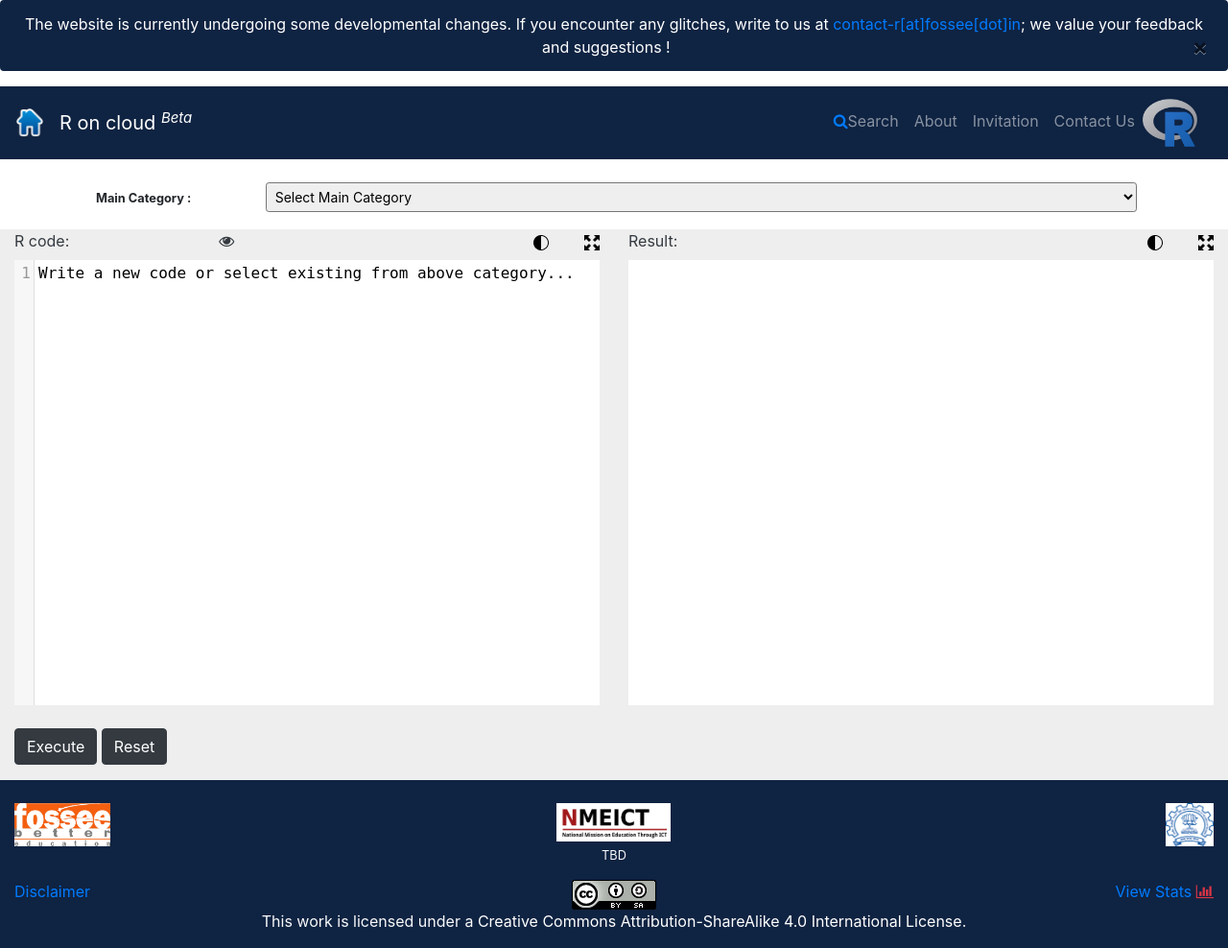
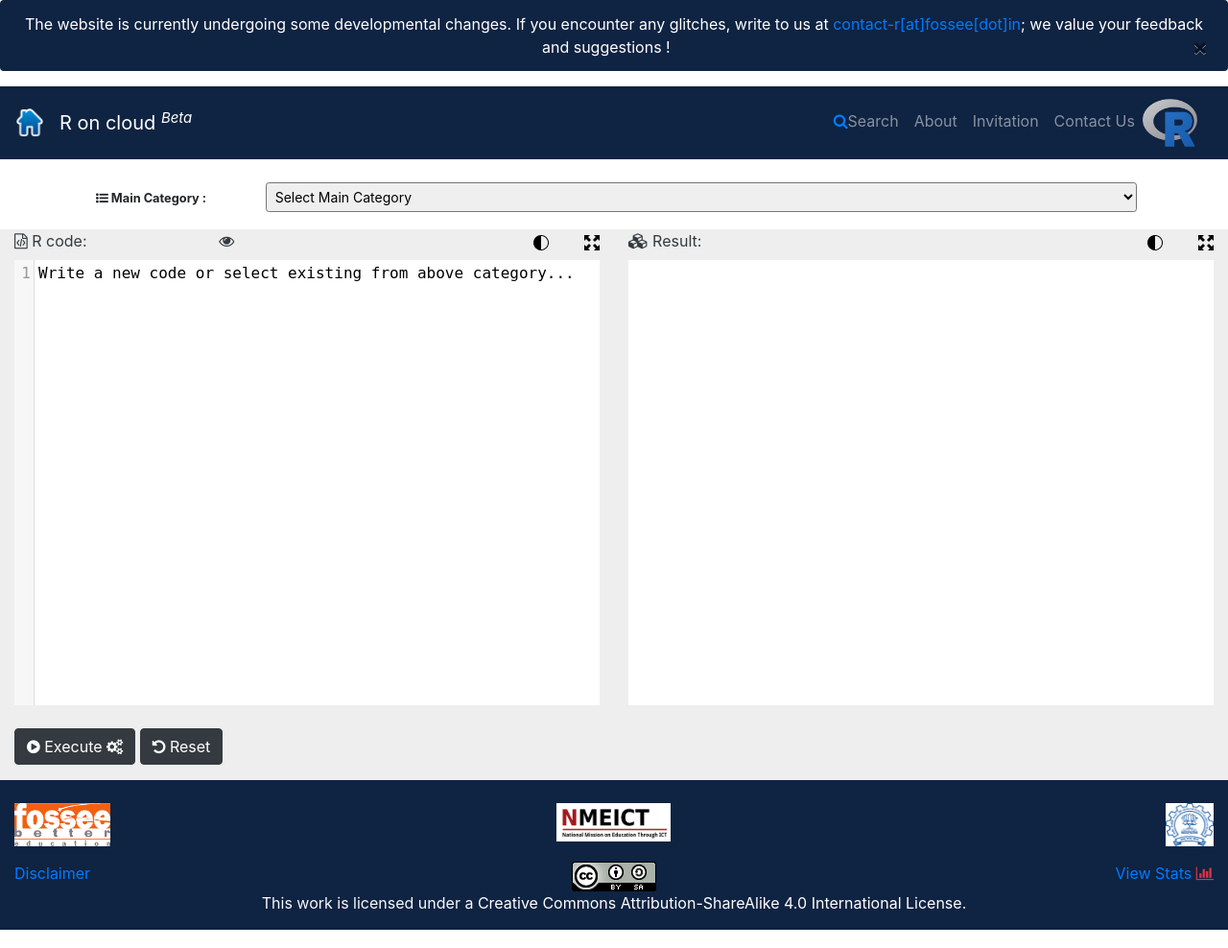
Before and after one commit to FOSSEE/R_on_Cloud_Web_Interface, a Django app: template website/static/website/templates/index.html in a window 1280 px wide. Shown: the whole page at 96% size. Run offline with Django 3.2, Linux system fonts and the light colour scheme; the template is opened without the code that fills it, so the values that code supplies are empty; parts of the project's set-up code (start-up, migrations or seed data) failed here and were passed over; some libraries are stand-ins or nearby versions.

Commit message:
updated the UI

```diff
--- a/website/static/website/js/cloud.js
+++ b/website/static/website/js/cloud.js
@@ -676,7 +676,7 @@ $(document.body).ready(function() {
             function(data) {
                 var exists;
                 $("#execute-inner").html(
-                    "Execute");
+                    '<i class="fa fa-play-circle" aria-hidden="true"></i> Execute <i class="fa fa-cogs" aria-hidden="true"></i>');
                 ajax_loader('clear');
                 if (data.error.length != 0)
                 {
@@ -713,21 +713,21 @@ $(document.body).ready(function() {
     /********************************************/
     $(document).on("click", "#download-book", function(e) {
         window.location =
-            "http://r.fossee.in/textbook-companion/download/book/" + $(
+            "https://r.fossee.in/textbook-companion/download/book/" + $(
                 "#books").val();
         e.preventDefault();
     });
 
     $(document).on("click", "#download-chapter", function(e) {
         window.location =
-            "http://r.fossee.in/textbook-companion/download/chapter/" +
+            "https://r.fossee.in/textbook-companion/download/chapter/" +
             $("#chapters").val();
         e.preventDefault();
     });
 
     $(document).on("click", "#download-example", function(e) {
         window.location =
-            "http://r.fossee.in/textbook-companion/download/example/" +
+            "https://r.fossee.in/textbook-companion/download/example/" +
             $("#examples").val();
         e.preventDefault();
     });
@@ -941,12 +941,12 @@ $(document.body).ready(function() {
                     $("#relevant").html('<h2>Relevant</h2><hr>');
                     for (var i = 0; i < data.length; i++) {
                         $("#relevant").append(
-                            '<a  href="?book_id=' + data[i].id + '" class="">' + data[i].book +
+                            '<a  href="?book_id=' + data[i].id + '" class=""><i class="fa fa-book" aria-hidden="true"></i>' + data[i].book +
                             ' (Author: ' + data[i].author + ')</a><hr>');
 
                     }
                     }else{
-                    $("#relevant").append('Oops! This book is not availabe!');
+                    $("#relevant").append('<i class="fa fa-exclamation-triangle" aria-hidden="true"></i> Oops! This book is not availabe!');
                     }
                     ajax_loader("clear");
                 }
@@ -962,7 +962,7 @@ $(document.body).ready(function() {
                     $("#popular").html('<h2>Popular</h2><hr>');
                     for (var i = 0; i < data.length; i++) {
                         $("#popular").append(
-                            '<a  href="?book_id=' + data[i].ids + '" class="">' + data[i].book +
+                            '<a  href="?book_id=' + data[i].ids + '" class=""><i class="fa fa-book" aria-hidden="true"></i>' + data[i].book +
                             ' (Author: ' + data[i].author + ')</a><hr>');
                     }
                     ajax_loader("clear");
@@ -979,7 +979,7 @@ $(document.body).ready(function() {
                     $("#recent").html('<h2>Recent</h2><hr>');
                     for (var i = 0; i < data.length; i++) {
                         $("#recent").append(
-                            '<a  href="?book_id=' + data[i].ids + '" class="">' + data[i].book +
+                            '<a  href="?book_id=' + data[i].ids + '" class=""><i class="fa fa-book" aria-hidden="true"></i>' + data[i].book +
                             ' (Author: ' + data[i].author + ')</a><hr>');
                     }
                 }
@@ -1030,7 +1030,7 @@ $(document.body).ready(function() {
                     $("#popular").html('<h2>Popular</h2><hr>');
                     for (var i = 0; i < data.length; i++) {
                         $("#popular").append(
-                            '<a  href="?book_id=' + data[i].id + '" class="">' + data[i].book +
+                            '<a  href="?book_id=' + data[i].id + '" class=""><i class="fa fa-book" aria-hidden="true"></i>' + data[i].book +
                             ' (Author: ' + data[i].author + ')</a><hr>');
                     }
                     ajax_loader("clear");
@@ -1047,14 +1047,14 @@ $(document.body).ready(function() {
                     $("#recent").html('<h2>Recent</h2><hr>');
                     for (var i = 0; i < data.length; i++) {
                         $("#recent").append(
-                            '<a  href="?book_id=' + data[i].id + '" class="">' + data[i].book +
+                            '<a  href="?book_id=' + data[i].id + '" class=""><i class="fa fa-book" aria-hidden="true"></i>' + data[i].book +
                             ' (Author: ' + data[i].author + ')</a><hr>');
                     }
                     ajax_loader("clear");
                 }
             });
         e.preventDefault();
-
+    ajax_loader("clear");
     });
 
     $(document).on("click", "#fileuploadsubmit", function() {
--- a/website/static/website/templates/index.html
+++ b/website/static/website/templates/index.html
@@ -94,7 +94,7 @@
     <div class="container small">
         <form class="col-12">
              <div id="main-category-wrapper" class="form-row form-group">
-                <label class="col-sm-2 col-form-label font-weight-bold">Main Category :</label>
+                <label class="col-sm-2 col-form-label font-weight-bold"><i class="fa fa-list-ul" aria-hidden="true"></i> Main Category :</label>
                 <select id="main_categories" class="form-control-sm col-sm-10">
                     <option value="0">Select Main Category</option>
                     {% for category in catg %} {% if maincat_id == category.category_id or maincat_id == 0 %}
@@ -106,7 +106,7 @@
             </div>
 
             <div id="category-wrapper" class="form-row form-group">
-                <label for="disabledInput" class="col-sm-2 col-form-label font-weight-bold">Sub Category :</label>
+                <label for="disabledInput" class="col-sm-2 col-form-label font-weight-bold"><i class="fa fa-th-list" aria-hidden="true"></i> Sub Category :</label>
                 <select id="categories" class="form-control-sm col-sm-8">
                     <option value="0">Select Subcategory</option>
                     {% for category in subcatg %} {% if subcategory_id == category.subcategory_id %}
@@ -115,10 +115,11 @@
                     <option value="{{ category.subcategory_id }}">{{ forloop.counter }} - {{ category.subcategory }}</option>
                     {% endif %} {% endfor %}
                 </select>
-                <a href="#" class="extra-link col-sm-2" id="contributor">+Contributor</a>
+                <a href="#" class="extra-link col-sm-2" id="contributor">+Contributor <i class="fa fa-users" aria-hidden="true"></i> </a>
             </div>
             <div id="books-wrapper" class="form-row form-group">
-                <label for="disabledInput" class="col-sm-2 col-form-label font-weight-bold">Book : </label>
+                <label for="disabledInput" class="col-sm-2 col-form-label font-weight-bold"><i class="fa fa-book" aria-hidden="true"></i>
+Book : </label>
                 <select id="books" class="form-control-sm col-sm-8">
                     <option value="0">Select Book </option>
 
@@ -128,10 +129,10 @@
                     <option value="{{ book.id }}">{{ forloop.counter }} - {{ book.book }} (by {{ book.author }})</option>
                     {% endif %} {% endfor %}
                 </select>
-                <a href="#" class="extra-link col-sm-2" id="download-book">Download Book</a>
+                <a href="#" class="extra-link col-sm-2" id="download-book">Download Book <i class="fa fa-download" aria-hidden="true"></i></a>
             </div>
             <div id="chapters-wrapper" class="form-row form-group">
-                <label for="disabledInput" class="col-sm-2 col-form-label font-weight-bold">Chapter :</label>
+                <label for="disabledInput" class="col-sm-2 col-form-label font-weight-bold"><i class="fa fa-file" aria-hidden="true"></i> Chapter :</label>
                 <select id="chapters" class="form-control-sm col-sm-8">
                     <option value="0">Select Chapter</option>
                     {% for chapter in chapters %} {% if chapter_id == chapter.id %}
@@ -140,11 +141,11 @@
                     <option value="{{ chapter.id }}">{{ chapter.number }} - {{ chapter.name }}</option>
                     {% endif %} {% endfor %}
                 </select>
-                <a href="#" class="extra-link col-sm-2" id="download-chapter">Download Chapter</a>
+                <a href="#" class="extra-link col-sm-2" id="download-chapter">Download Chapter <i class="fa fa-download" aria-hidden="true"></i></a>
             </div>
             <div id="examples-wrapper" class="form-row form-group">
 
-                <label for="disabledInput" class="col-sm-2 col-form-label font-weight-bold">Example :</label>
+                <label for="disabledInput" class="col-sm-2 col-form-label font-weight-bold"><i class="fa fa-bars" aria-hidden="true"></i> Example :</label>
                 <select id="examples" class="form-control-sm col-sm-8">
                     <option value="0">Select Example</option>
                     {% for example in examples %} {% if eid == example.id %}
@@ -153,10 +154,10 @@
                     <option value="{{ example.id }}">{{ example.number }} - {{ example.caption }}</option>
                     {% endif %} {% endfor %}
                 </select>
-                <a href="#" class="extra-link col-sm-2" id="download-example">Download Example</a>
+                <a href="#" class="extra-link col-sm-2" id="download-example">Download Example <i class="fa fa-download" aria-hidden="true"></i></a>
             </div>
             <div id="revisions-wrapper" class="form-row form-group">
-                <label for="disabledInput" class="col-sm-2 col-form-label font-weight-bold">Revision: </label>
+                <label for="disabledInput" class="col-sm-2 col-form-label font-weight-bold"><i class="fa fa-pencil-square-o" aria-hidden="true"></i> Revision: </label>
                 <select id="revisions" class="form-control-sm col-sm-3">
                     <option value="">Select a revision</option>
                     {% for key, value in revisions %} {% if value == commit_sha %}
@@ -167,7 +168,8 @@
                     </option>
                     {% endif %} {% endfor %}
                 </select>
-                <label for="disabledInput" class="col-sm-1 col-form-label font-weight-bold">Diff with: </label>
+                <label for="disabledInput" class="col-sm-1 col-form-label font-weight-bold"><i class="fa fa-files-o" aria-hidden="true"></i>
+ Diff with: </label>
                 <select id="revisions-diff" class="form-control-sm col-sm-3">
                     <option value="">Select a revision</option>
                     {% for key, value in revisions %}
@@ -187,7 +189,8 @@
                 <div class="form-group">
                     <div class="row">
                         <div class="col-4">
-                            <label for="code">R code:</label>
+                            <label for="code"><i class="fa fa-file-code-o" aria-hidden="true"></i>
+ R code:</label>
                         </div>
                         <div class="col-2 float-left">
                             {% if ex_views_count == NULL %}
@@ -226,10 +229,15 @@
                     <textarea id="code" class="form-control" rows="5" placeholder="Write a new code or select existing from above category..." wrap="hard">{{ code }}</textarea>
                     <br>
                     <input type="hidden" id="user_id" name="user_id" value="{{ user_id }}">
-                    <a id="execute" class="btn btn-dark text-white"><span id="execute-inner">Execute</span></a>
+                    <a id="execute" class="btn btn-dark text-white"><span id="execute-inner">
+                    <i class="fa fa-play-circle" aria-hidden="true"></i>
+                     Execute
+                     <i class="fa fa-cogs" aria-hidden="true"></i>
+                    </span></a>
                      <!-- Trigger the modal with a button -->
                       <!-- <button id="uploaddataset" type="button" class="btn btn-dark text-white" data-toggle="modal" data-target="#uploaddatasetModal">Upload Dataset</button>  -->
-                       <button id="reset" type="button" class="btn btn-dark text-white" data-dismiss="modal">Reset</button>
+                       <button id="reset" type="button" class="btn btn-dark text-white" data-dismiss="modal"><i class="fa fa-undo" aria-hidden="true"></i>
+ Reset</button>
 
                       <!-- Modal -->
                       <div class="modal fade" id="uploaddatasetModal" role="dialog">
@@ -259,7 +267,7 @@
                 <div class="form-group">
                     <div class="row">
                         <div class="col-10">
-                            <label for="result">Result:</label>
+                            <label for="result"><i class="fa fa-cubes" aria-hidden="true"></i> Result:</label>
                         </div>
                         <div class="col-1">
                             <div class="float-right">
@@ -310,7 +318,7 @@
         </div>
         <div class="row  small">
             <div class="col">
-                <p class="text-center">TBD</p>
+                <p class="text-center"></p>
             </div>
         </div>
         <div class="row">
@@ -549,7 +557,9 @@
 
                 <!-- Modal Header -->
                 <div class="modal-header">
-                    <h5 class="modal-title text-primary"></h5>
+                    <h5 class="modal-title text-primary">
+                        <i class="fa fa-bar-chart" aria-hidden="true"></i>
+                    </h5>
                     <button type="button" class="close" data-dismiss="modal">&times;</button>
                 </div>
 
```
